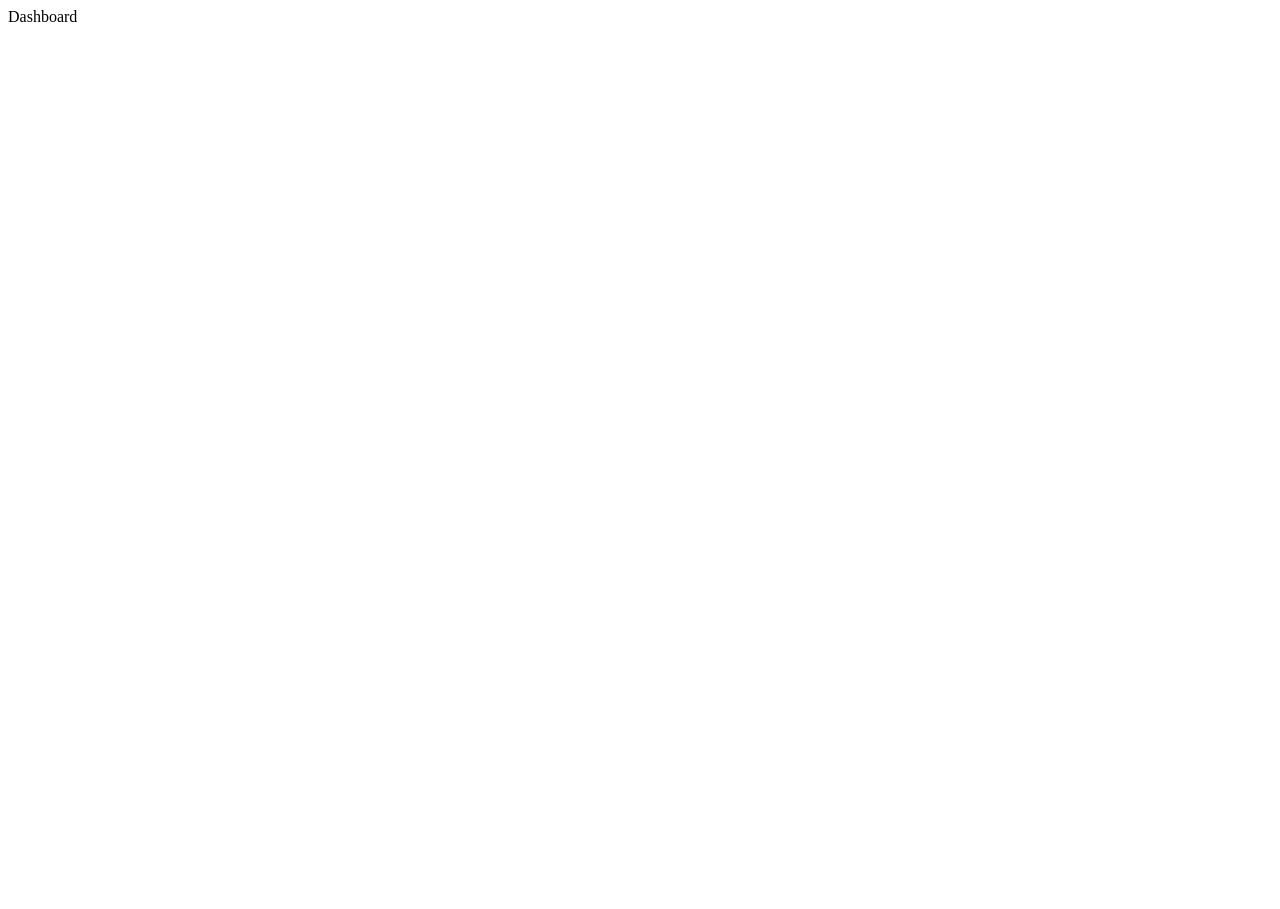
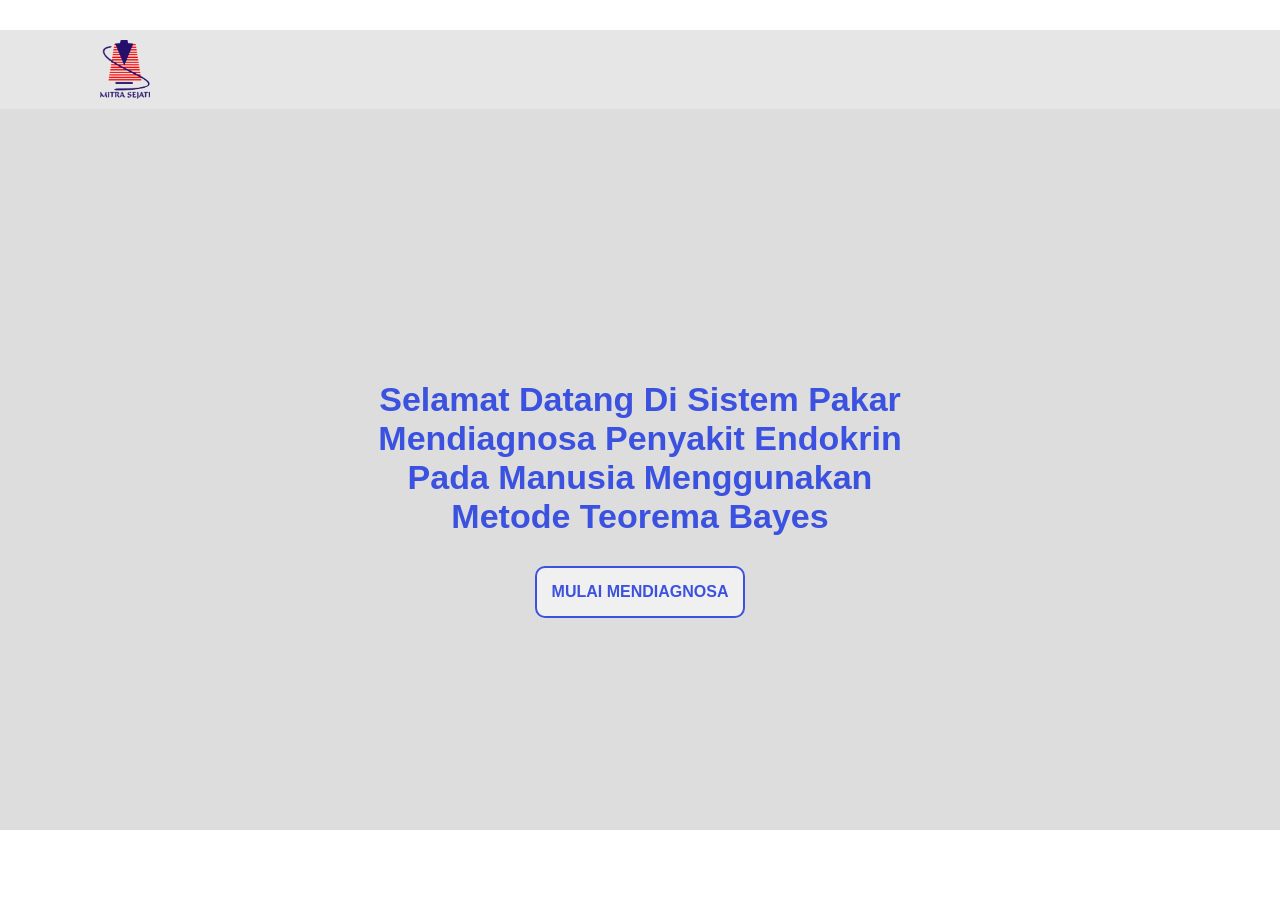
Before and after one commit to depanripurba/sistempakarendokrin, a CodeIgniter app: the page made by application/views/user/dashboard.php in a window 1280 px wide. Before the commit the page is almost empty. Before the commit the page ends 22 px from the top, so only its background shows below. Run offline with CodeIgniter, Linux system fonts and the light colour scheme.

Commit message:
update leo terbaru

```diff
--- a/application/controllers/User.php
+++ b/application/controllers/User.php
@@ -77,6 +77,7 @@ class User extends CI_Controller
 				$data = [
 					'username' => $login['username'],
 					'fullname' => $login['fullname'],
+					'alamat' => $login['alamat'],
 					'role' => 'Pasien'
 				];
 				$this->session->set_userdata($data);
--- a/application/views/user/dashboard.php
+++ b/application/views/user/dashboard.php
@@ -1,12 +1,43 @@
+<link rel="stylesheet" href="<?=base_url('assets/css/style.css')?>">
+<style>
+.bod {
+    background-image: url('<?=base_url('assets/img/bg.png')?>');
+    background-repeat: no-repeat;
+    background-size: cover;
+    width: 100%;
+    font-family: 'Poppins', sans-serif;
+}
+</style>
+<link rel="stylesheet" href="style.css">
+
 <div class="content-wrapper">
     <!-- batas -->
     <section class="content">
         <div class="container-fluid">
-            <div class="row">
-                <div class="col-md-12 mt-2">
-                    <p>Dashboard</p>
+
+            <!-- content -->
+
+
+            <div class="bod">
+                <div class="page">
+                    <div class="header">
+                        <div class="header-brand">
+                            <img class="logo" src="<?=base_url('assets/img/logo.png')?>" alt="">
+                        </div>
+                    </div>
+                    <div class="center">
+                        <p class="center-text" style="color:#3b51e0">Selamat Datang Di Sistem Pakar Mendiagnosa Penyakit
+                            Endokrin Pada Manusia
+                            Menggunakan Metode Teorema Bayes</p>
+                        <a class="button-diagnosa" href="<?=base_url('user/diagnosa')?>" style="margin-bottom:20px">
+                            <span>MULAI MENDIAGNOSA</span>
+                        </a>
+                    </div>
                 </div>
             </div>
+
+            <!-- content -->
+
         </div>
     </section>
 </div>
--- a/application/views/user/hasildiagnosa.php
+++ b/application/views/user/hasildiagnosa.php
@@ -27,7 +27,7 @@
                                     <div class="col-1">
                                         <span>Alamat</span>
                                     </div>
-                                    <div class="col-4"><span>: [Alamat]</span></div>
+                                    <div class="col-4"><span>: <?=$user['alamat']?></span></div>
                                 </div>
                             </div>
                         </div>
```
